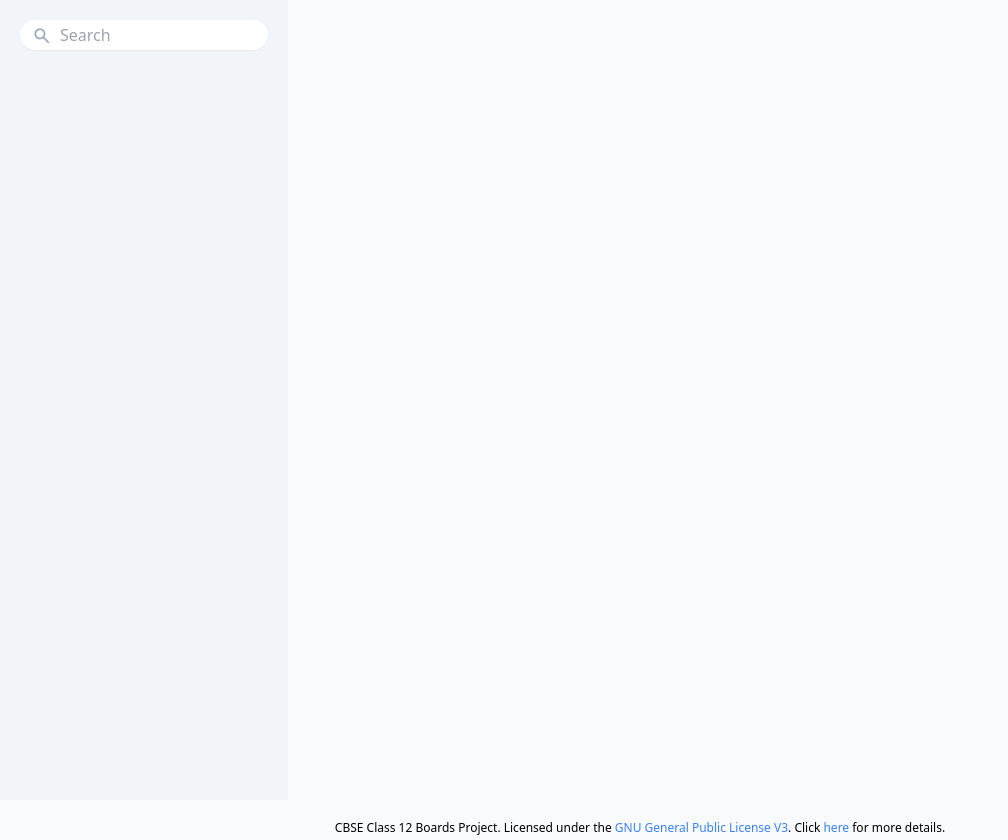
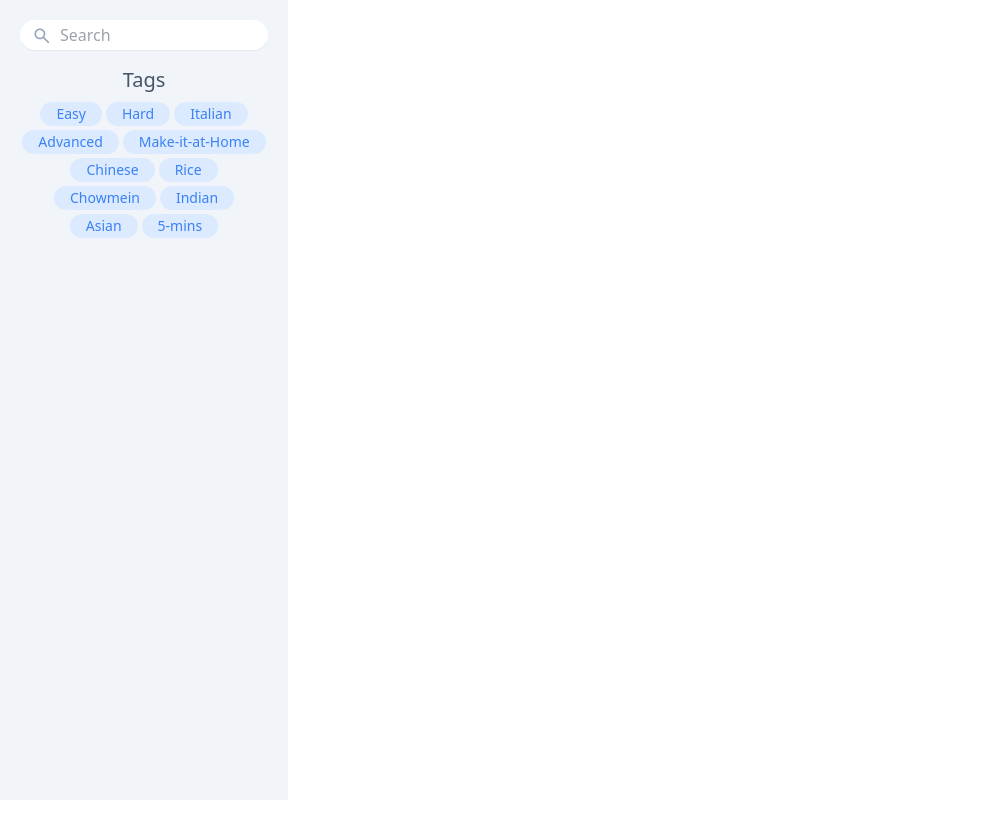
Before and after one commit to amaank404/recipes-school-project, a Next.js app in the folder frontend/recipescom/: page /admin in a window 1280 px wide. Shown: the whole page, without its empty margins (0-1008 px from the left). After the commit the page ends 800 px from the top, so only its background shows below. Built offline with nearby package versions, Linux system fonts and the light colour scheme.

Commit message:
app restructuring + admin page

```diff
--- /dev/null
+++ b/frontend/recipescom/app/about/layout.tsx
@@ -0,0 +1,18 @@
+import { Metadata } from "next";
+import "@/app/globals.css";
+
+export const metadata: Metadata = {
+  title: 'About',
+}
+
+export default function RootLayout({
+  children,
+}: {
+  children: React.ReactNode
+}) {
+  return (
+    <html lang="en">
+      <body>{children}</body>
+    </html>
+  )
+}
--- /dev/null
+++ b/frontend/recipescom/app/admin/layout.tsx
@@ -0,0 +1,18 @@
+import { Metadata } from "next"
+import "@/app/globals.css"
+
+export const metadata: Metadata = {
+  title: 'Admin'
+}
+
+export default function RootLayout({
+  children,
+}: {
+  children: React.ReactNode
+}) {
+  return (
+    <html lang="en">
+      <body className="bg-white">{children}</body>
+    </html>
+  )
+}
--- a/frontend/recipescom/app/layout.tsx
+++ b/frontend/recipescom/app/app/layout.tsx
@@ -1,6 +1,6 @@
 import type { Metadata } from "next";
-import "./globals.css";
-import CopyrightNoticeFooter from "./ui/copyright_notice";
+import "@/app/globals.css";
+import CopyrightNoticeFooter from "../ui/copyright_notice";
 
 export const metadata: Metadata = {};
 
@@ -11,9 +11,6 @@ export default function RootLayout({
 }>) {
   return (
     <html lang="en">
-      <head>
-
-      </head>
       <body className="antialiased bg-slate-50 min-h-screen relative">
         {children}
         <CopyrightNoticeFooter/>
--- a/frontend/recipescom/app/recipe/page.tsx
+++ b/frontend/recipescom/app/app/recipe/page.tsx
@@ -1,7 +1,7 @@
 'use client';
 
 import { useSearchParams } from "next/navigation";
-import RecipeView from "../ui/recipe_view";
+import RecipeView from "../../ui/recipe_view";
 import { Suspense } from "react";
 
 function RecipeSuspenseWrapper() {
--- a/frontend/recipescom/app/ui/search.tsx
+++ b/frontend/recipescom/app/ui/search.tsx
@@ -1,9 +1,7 @@
-import { ChangeEventHandler } from "react";
-
 export default function Search({onData}: {onData?: (value: string) => any}) {
 
 
-    return <div className="flex rounded-full bg-white shadow-sm pl-3 pr-2 items-center overflow-hidden focus-within:ring-2">
+    return <div className="flex rounded-full bg-white shadow-sm pl-3 pr-2 items-center overflow-hidden focus-within:ring-2 w-full">
         <div className="material-symbols-rounded text-slate-400 mr-2 text-xl mt-0.5">search</div>
         <input type="text" className="w-full focus:outline-none" placeholder="Search" onChange={onData !== undefined ? (e) => onData(e.target.value): undefined}/>
     </div>
--- a/frontend/recipescom/app/ui/search_side_bar.tsx
+++ b/frontend/recipescom/app/ui/search_side_bar.tsx
@@ -1,8 +1,18 @@
 import Search from "./search";
+import TagSelectors from "./tag_select";
+
+function SideBarHeading({children}: {children?: React.ReactNode}) {
+    return <div className="text-slate-600 mt-4 text-xl mb-2">
+        {children}
+    </div>
+}
 
 export default function SearchSideBar() {
+    const tags = ["Easy", "Hard", "Italian", "Advanced", "Make-it-at-Home", "Chinese", "Rice", "Chowmein", "Indian", "Asian", "5-mins"]
+
     return <div className="bg-slate-100 w-72 min-h-screen h-full p-5 flex flex-col items-center">
         <Search/>
-
+        <SideBarHeading>Tags</SideBarHeading>
+        <TagSelectors tags={tags}/>
     </div>
 }
--- /dev/null
+++ b/frontend/recipescom/app/ui/tag_select.tsx
@@ -0,0 +1,37 @@
+'use client';
+import clsx from "clsx";
+
+import { useState } from "react";
+
+export function Tag({children, selected}: {children: React.ReactNode, selected?: boolean}) {
+    selected = selected || false;
+    return <div className={clsx({
+        "rounded-full px-4 py-0.5 text-sm cursor-pointer select-none": true,
+        "text-blue-500 bg-blue-100": !selected,
+        "text-white bg-blue-500": selected,
+    })}>
+        {children}
+    </div>
+}
+
+export default function TagSelectors({tags}: {tags: string[]}) {
+    let [selected, setSelected] = useState<Set<string>>(new Set());
+
+    console.log(selected);
+
+    return <div className="flex flex-wrap gap-1 justify-center">
+        {tags.map((tag: string) =>
+            <div key={tag} onClick={
+                () => setSelected(
+                    (sel) => {
+                        var newSel = new Set<string>();
+                        sel.forEach((selItem: string) => newSel.add(selItem));
+                        newSel.has(tag) ? newSel.delete(tag) : newSel.add(tag);
+                        return newSel;
+                    }
+                )}>
+                    <Tag selected={selected.has(tag)}>{tag}</Tag>
+            </div>
+        )}
+    </div>
+}
--- a/frontend/recipescom/next.config.ts
+++ b/frontend/recipescom/next.config.ts
@@ -5,8 +5,13 @@ const nextConfig: NextConfig = {
     return [
       {
         source: "/",
-        destination: "/homepage",
-        permanent: true
+        destination: "/app",
+        permanent: false
+      },
+      {
+        source: "/app",
+        destination: "/app/homepage",
+        permanent: false
       }
     ]
   }
```
Also changed, not shown: frontend/recipescom/app/app/homepage/banner_style.css (renamed from frontend/recipescom/app/homepage/banner_style.css), frontend/recipescom/app/app/homepage/page.tsx (renamed from frontend/recipescom/app/homepage/page.tsx), 1 other file (tests, documents, lock files or other folders).
